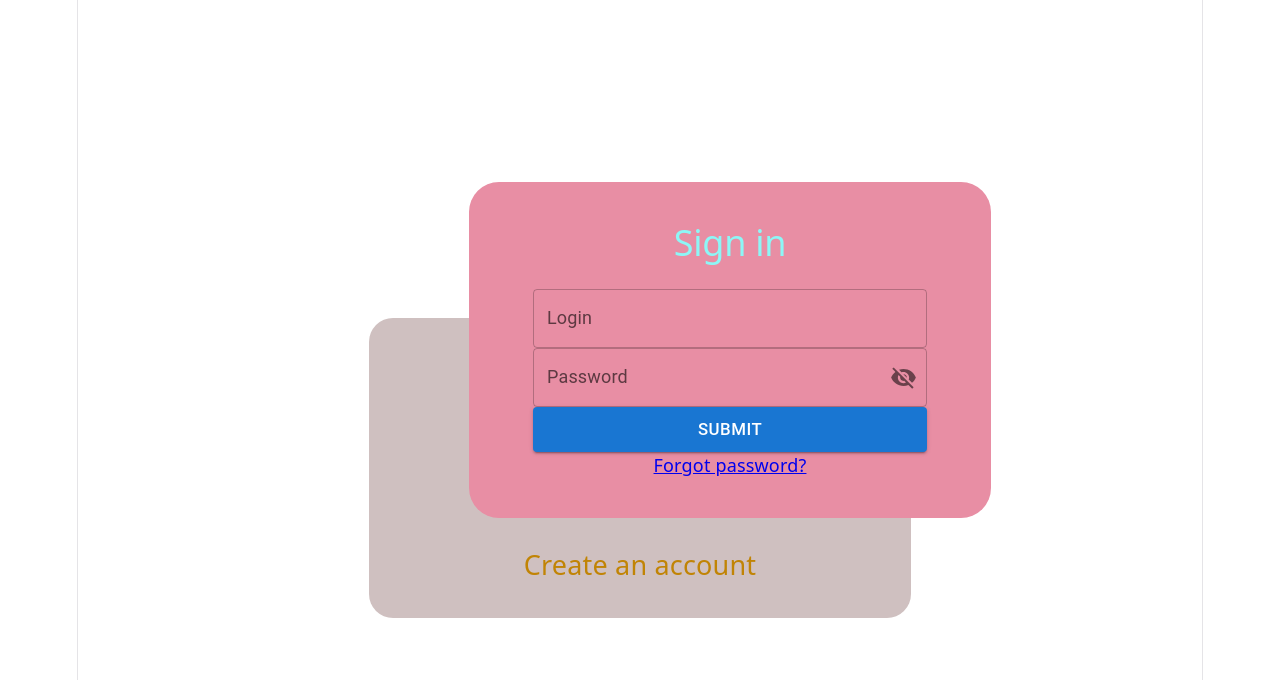
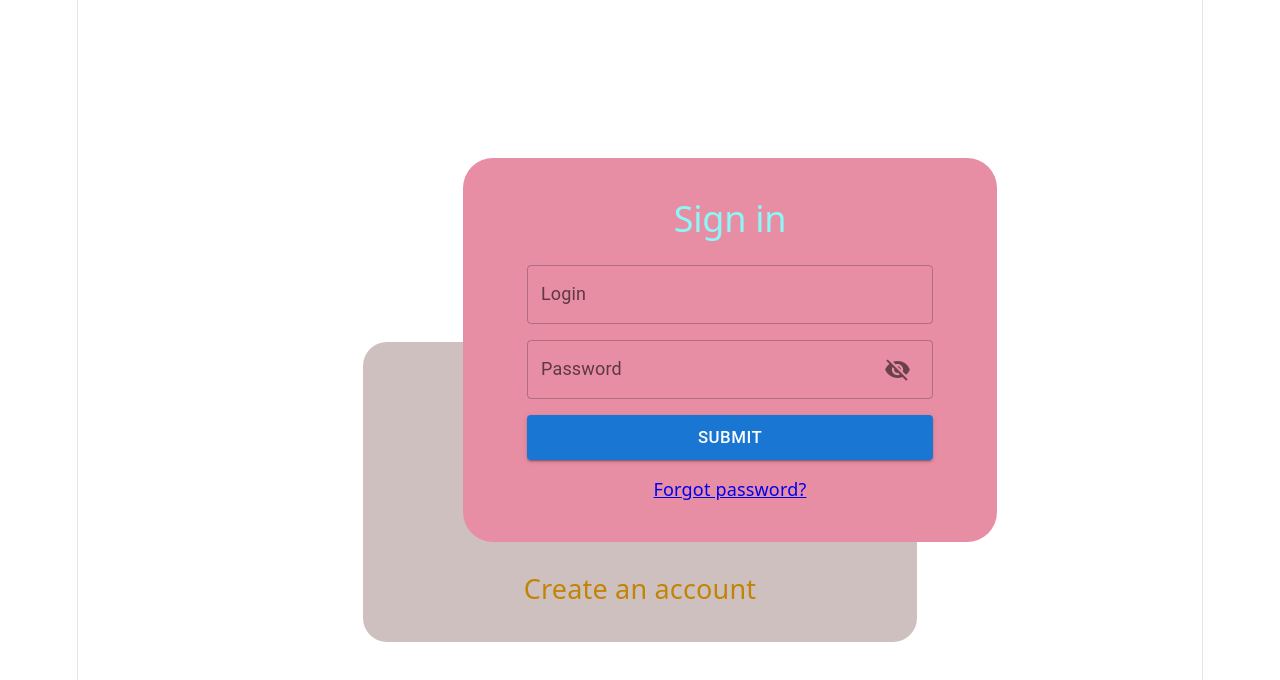
Before and after one commit to Laska254/prawko-web, a React (Vite) app: page /auth in a window 1280 px wide. Shown: the top 680 px of the page. Built offline with nearby package versions, Linux system fonts and the light colour scheme.

Commit message:
Changed to @Mui Stack for forms

```diff
--- a/src/component/LoginForm.tsx
+++ b/src/component/LoginForm.tsx
@@ -1,11 +1,10 @@
 import {useState} from "react";
-import {Button, Container, IconButton, InputAdornment, TextField} from "@mui/material";
+import {Button, Container, IconButton, InputAdornment, Stack, TextField} from "@mui/material";
 import {login} from "../requests.tsx";
-import './css/LoginForm.css'
 import {Link, useNavigate} from "react-router";
 import {Visibility, VisibilityOff} from "@mui/icons-material";
 
-function LoginForm() {
+export default function LoginForm() {
 
     const [userName, setUserName] = useState('');
     const [password, setPassword] = useState('');
@@ -17,30 +16,26 @@ function LoginForm() {
     }
 
     async function onSubmit(e: React.FormEvent): Promise<void> {
-        e.preventDefault()
+        e.preventDefault();
         login({userName, password})
-            .then(() => navigate('/'))  // ← redirect on success
-            .catch(console.error)
+            .then(() => navigate('/'))
+            .catch(console.error);
     }
 
     return (
-        <Container fixed={true}>
-            <form id={"loginForm"} onSubmit={onSubmit}>
-                <div>
+        <Container fixed>
+            <form onSubmit={onSubmit}>
+                <Stack spacing={2}>
                     <TextField
                         label={"Login"}
-                        id="login"
                         type="text"
                         value={userName}
                         onChange={(e) => setUserName(e.target.value)}
                         placeholder="Username or email"
                         fullWidth
                     />
-                </div>
-                <div>
                     <TextField
-                        label={"Password"}
-                        id="password"
+                        label="Password"
                         type={isPasswordVisible ? 'text' : 'password'}
                         value={password}
                         onChange={(e) => setPassword(e.target.value)}
@@ -50,7 +45,7 @@ function LoginForm() {
                             input: {
                                 endAdornment: (
                                     <InputAdornment position="end">
-                                        <IconButton onClick={handleToggle} edge="end">
+                                        <IconButton onClick={handleToggle}>
                                             {isPasswordVisible ? <Visibility/> : <VisibilityOff/>}
                                         </IconButton>
                                     </InputAdornment>
@@ -58,15 +53,12 @@ function LoginForm() {
                             },
                         }}
                     />
-                </div>
-                <Button variant="contained" type="submit" fullWidth size={"large"}>
-                    Submit
-                </Button>
-                <Link to={"/changePassword"}>Forgot password?</Link>
+                    <Button variant="contained" type="submit" fullWidth size={"large"}>
+                        Submit
+                    </Button>
+                    <Link to={"/changePassword"}>Forgot password?</Link>
+                </Stack>
             </form>
         </Container>
     );
-
 }
-
-export default LoginForm;
--- a/src/component/css/LoginForm.css
+++ /dev/null
@@ -1,5 +0,0 @@
-.loginForm {
-    display: flex;
-    flex-direction: column;
-    gap: 10px;
-}
```
